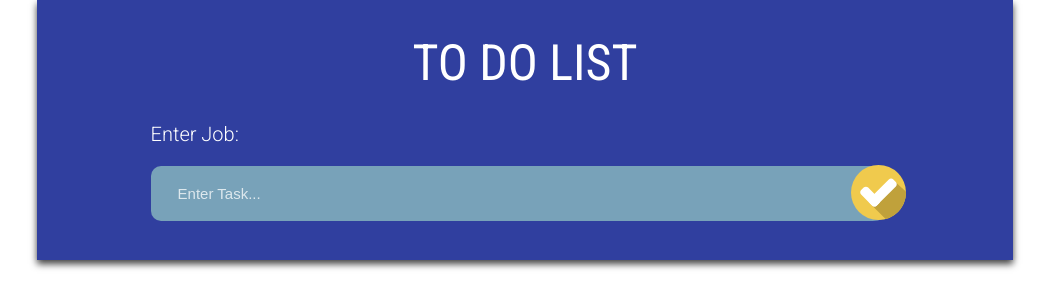
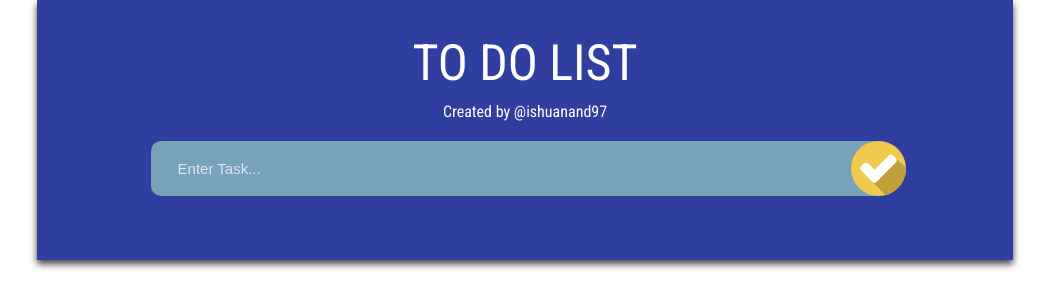
Before and after one commit to ishuanand97/simple-to-do, a plain HTML site: page index.html in a window 1280 px wide. Shown: the whole page, without its empty margins (115-1164 px from the left). Drawn offline with Linux system fonts and the light colour scheme.

Commit message:
UI changes

```diff
--- a/index.html
+++ b/index.html
@@ -16,21 +16,13 @@
         <div class="header">
             <div class="title">
                 <h1>TO DO LIST</h1>
+                <p style="margin: 0">Created by @ishuanand97</p>
             </div>
-            <div class="head">
-
-                <form action="" id="form">
-                    <label for="inp" id="text">Enter Job: </label>
-
-                    <input type="text" id="inp" placeholder="Enter Task...">
-
-                    <!-- <i class="material-icons" id="btn" style="">check_circle</i> -->
-
-                    <img src="checked (1).svg" id="btn" alt="submit">
-                </form>
-
-            </div>
-
+            <form action="" id="form">
+                <input type="text" id="inp" placeholder="Enter Task...">
+                <!-- <i class="material-icons" id="btn" style="">check_circle</i> -->
+                <img src="checked (1).svg" id="btn" alt="submit">
+            </form>
         </div>
         <div id="list">
             <ul id="result">
--- a/style.css
+++ b/style.css
@@ -36,6 +36,7 @@ html {
 .title {
     position: relative;
     text-align: center;
+    font-family: 'Roboto Condensed', sans-serif;
 }
 
 .tick_icon {
@@ -79,7 +80,7 @@ form {
     cursor: pointer;
     width: 55px;
     position: absolute;
-    top: 46%;
+    top: 22%;
     right: 11%;
     float: right;
     ;
@@ -118,7 +119,7 @@ li {
 } */
 
 h1 {
-    font-family: 'Roboto Condensed', sans-serif;
+
     font-size: 50px;
     margin-bottom: 10px;
     font-weight: 500;
```
